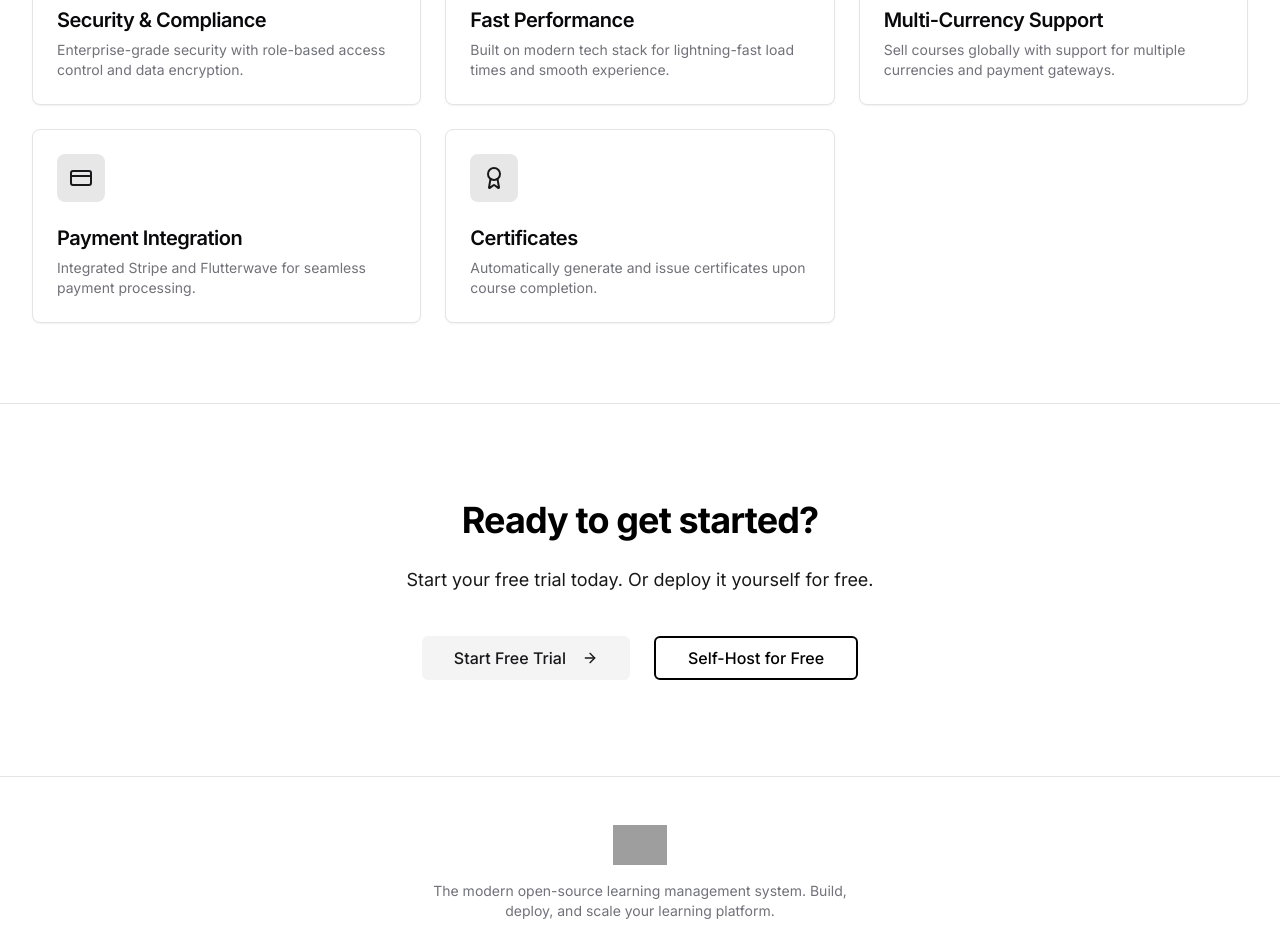
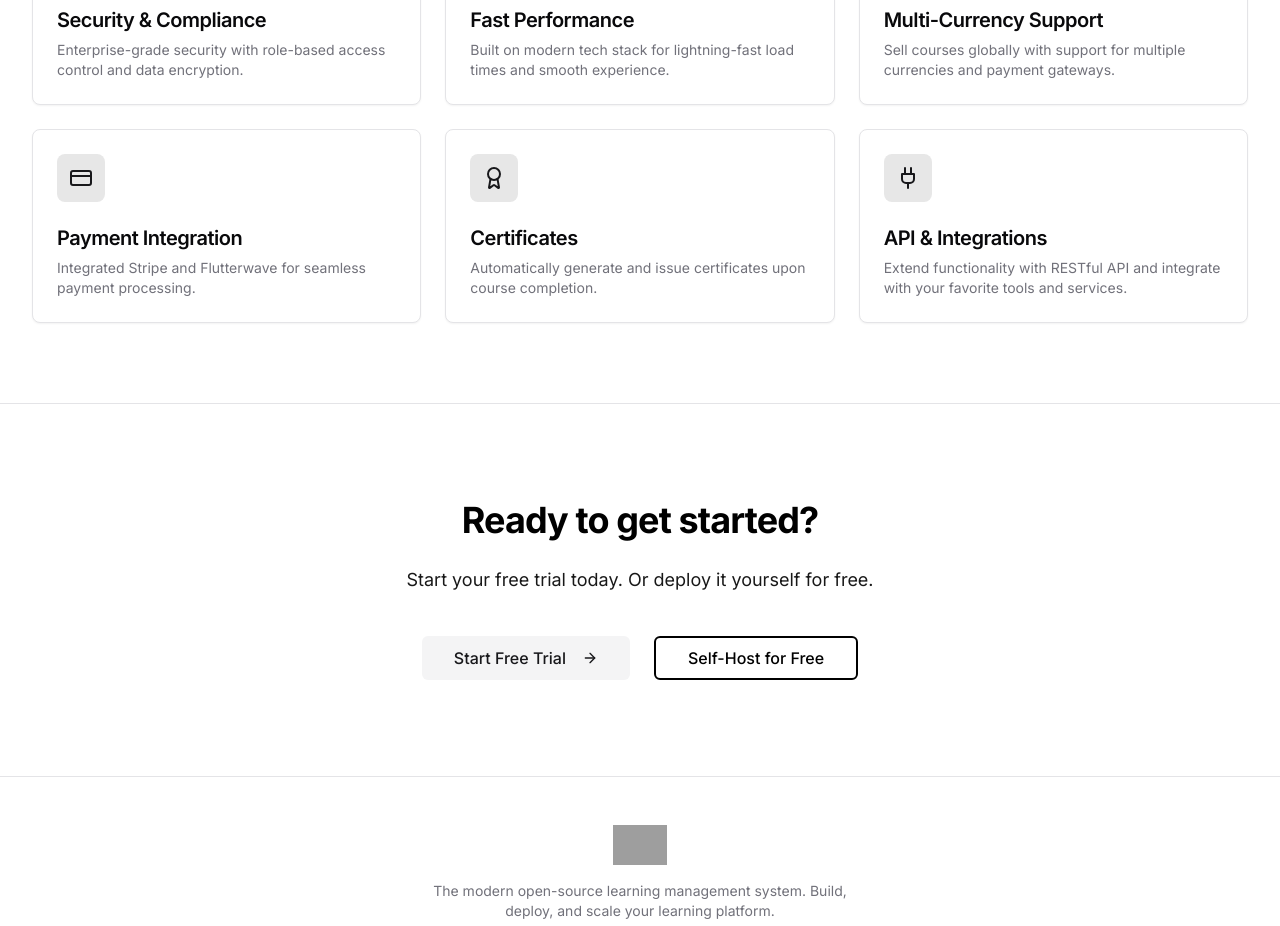
Before and after one commit to enyojoo/easelms-website, a Next.js app: page / in a window 1280 px wide. Shown: the part 1320-2246 px from the top of the page. Built offline with nearby package versions, Linux system fonts and the light colour scheme; grey boxes are pictures that could not be loaded.

Commit message:
Add 9th feature card (API & Integrations) to features section

```diff
--- a/components/marketing/Features.tsx
+++ b/components/marketing/Features.tsx
@@ -1,6 +1,6 @@
 'use client'
 
-import { BookOpen, Users, BarChart3, Shield, Zap, Globe, CreditCard, Award } from 'lucide-react'
+import { BookOpen, Users, BarChart3, Shield, Zap, Globe, CreditCard, Award, Plug } from 'lucide-react'
 import { Card, CardContent, CardDescription, CardHeader, CardTitle } from '@/components/ui/card'
 import { motion } from 'framer-motion'
 
@@ -45,6 +45,11 @@ const features = [
     description: 'Automatically generate and issue certificates upon course completion.',
     icon: Award,
   },
+  {
+    name: 'API & Integrations',
+    description: 'Extend functionality with RESTful API and integrate with your favorite tools and services.',
+    icon: Plug,
+  },
 ]
 
 export function Features() {
```
